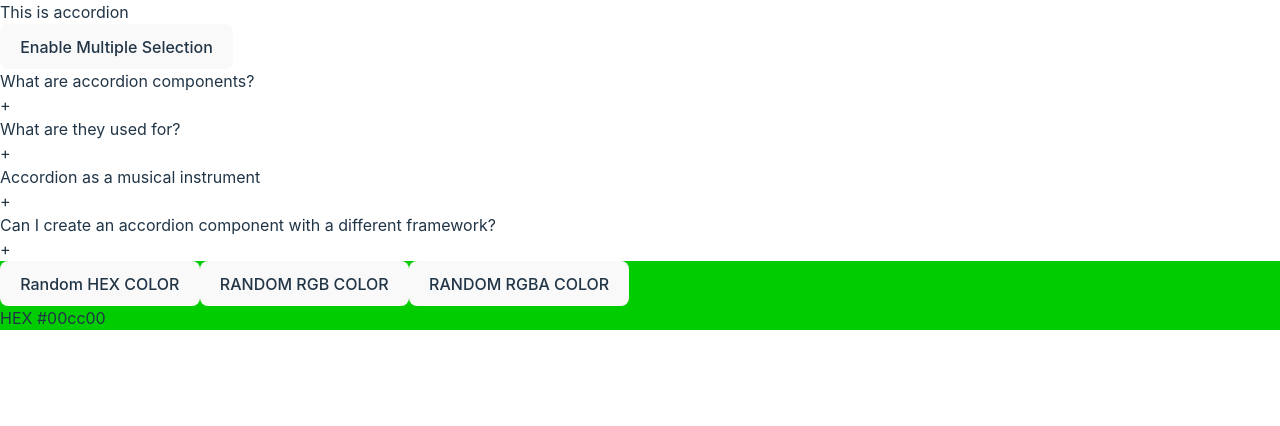
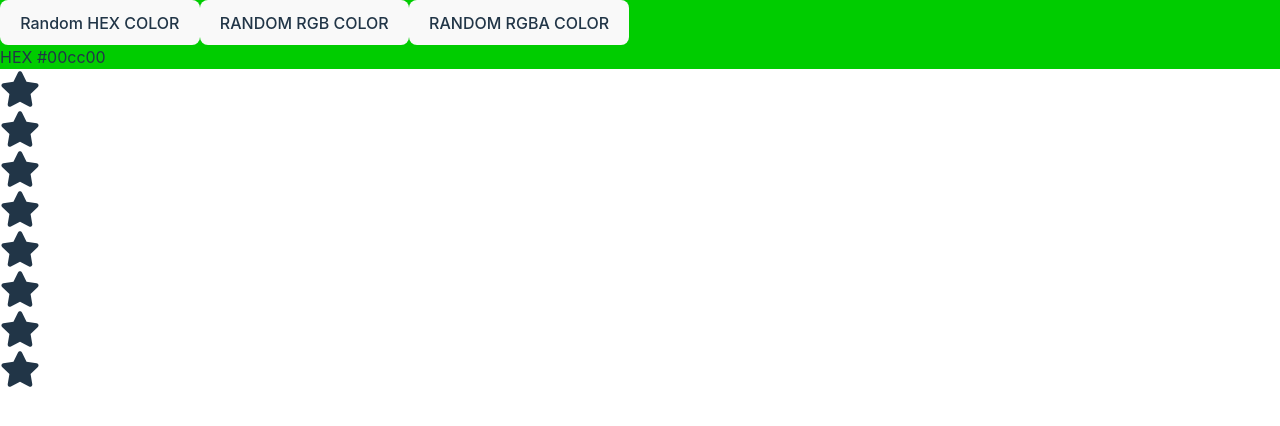
Before and after one commit to D32SSV/freecodeCamp-25-react-projects, a React (Vite) app: page / in a window 1280 px wide. Shown: the top 426 px of the page. Built offline with nearby package versions, Linux system fonts and the light colour scheme.

Commit message:
add star rating feature

```diff
--- a/package.json
+++ b/package.json
@@ -11,7 +11,8 @@
   },
   "dependencies": {
     "react": "^18.2.0",
-    "react-dom": "^18.2.0"
+    "react-dom": "^18.2.0",
+    "react-icons": "^5.0.1"
   },
   "devDependencies": {
     "@types/react": "^18.2.55",
--- a/src/App.jsx
+++ b/src/App.jsx
@@ -1,13 +1,15 @@
 import Accordion from "./components/accordion";
 import RandomColorGenerator from "./components/random_color_generator";
+import Star from "./components/star-rating";
 
 function App() {
   return (
     <>
       {/* <h1 className="font-bold underline text-yellow-500">Jai Shri Hari</h1> */}
       {/* Accordion */}
-      <Accordion />
+      {/* <Accordion /> */}
       <RandomColorGenerator/>
+      <Star/>
     </>
   );
 }
--- /dev/null
+++ b/src/components/star-rating/index.jsx
@@ -0,0 +1,42 @@
+import React from "react";
+import { FaStar } from "react-icons/fa";
+
+function Star({ starCount = 8 }) {
+  const [rating, setRating] = React.useState(0);
+  const [hover, setHover] = React.useState(0);
+
+  function handleClick(currentId) {
+    // console.log(currentId);
+    // if(currentId===1)
+    setRating(currentId);
+  }
+  function handleEnter(currentId) {
+    // console.log(currentId);
+    setHover(currentId);
+  }
+  function handleLeave(currentId) {
+    // console.log(currentId);
+    setHover(rating);
+  }
+  return (
+    <div className="w-screen h-40 flex justify-center items-center">
+      {[...Array(starCount)].map((_, id) => {
+        id += 1;
+        return (
+          <FaStar
+            size={40}
+            key={id}
+            onClick={() => handleClick(id)}
+            onMouseEnter={() => handleEnter(id)}
+            onMouseLeave={() => handleLeave(id)}
+            className={`${
+              id <= (hover || rating) ? "text-yellow-500" : "text-black"
+            }`}
+          />
+        );
+      })}
+    </div>
+  );
+}
+
+export default Star;
```
Also changed, not shown: 1 other file (tests, documents, lock files or other folders).
